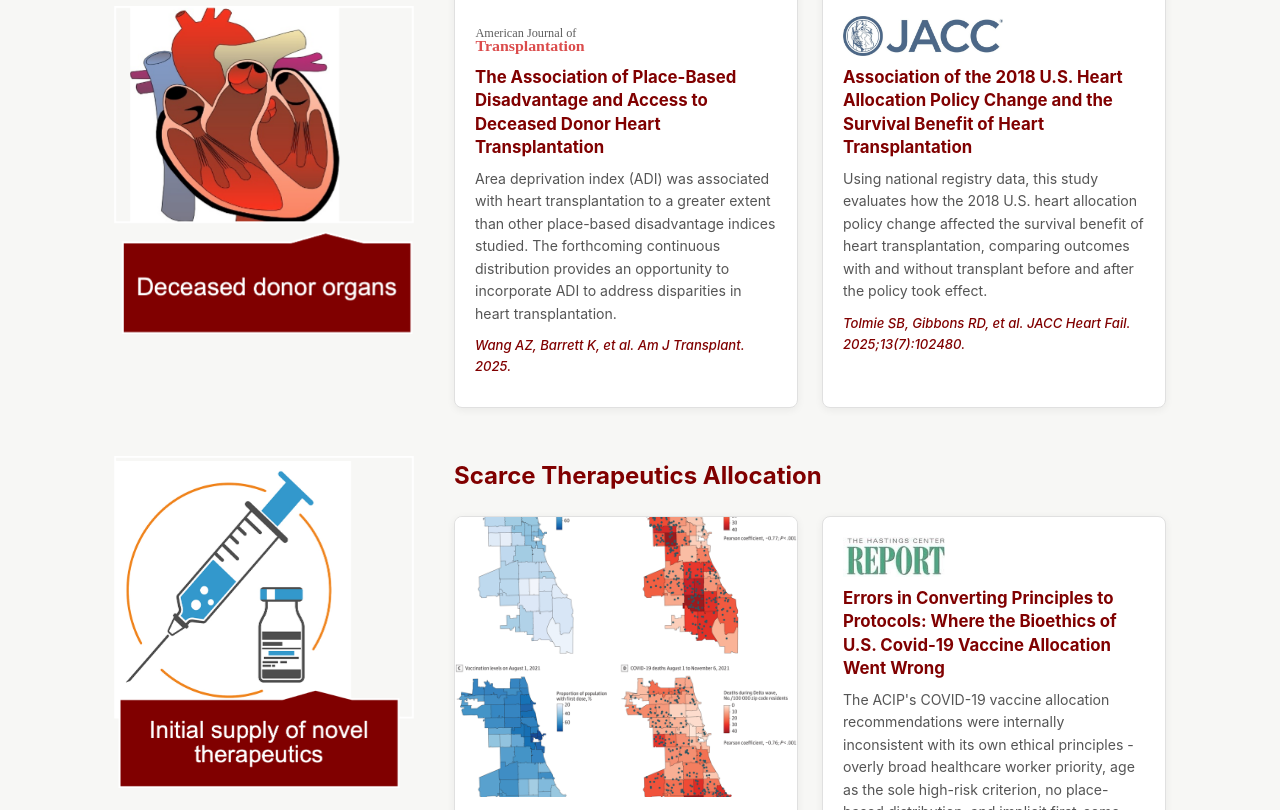
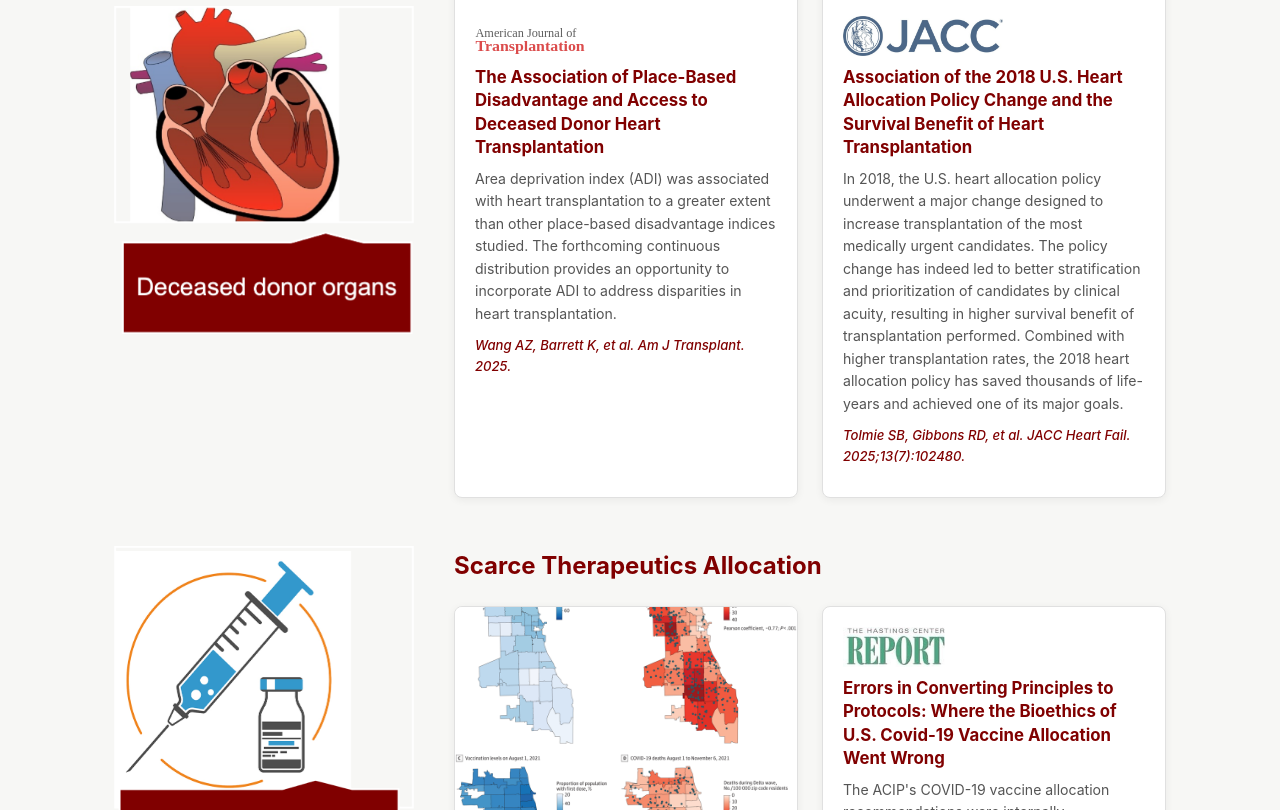
Before and after one commit to Healthcare-Allocation-Lab/healthcare-allocation-lab.github.io, a Jekyll site: the page built from index.html, in a window 1280 px wide and 900 px high, scrolled down 3317 px, cut to the strip 90-900 px from the top of the window. Built offline with Jekyll 4.4.1, drawn with Linux system fonts in a browser that asks for light colours; comment, search, counter and statistics services are not loaded.

Commit message:
Spotlight update - changed Tolmie blurb

```diff
--- a/_data/spotlights.yml
+++ b/_data/spotlights.yml
@@ -87,10 +87,12 @@ spotlights:
   title: Association of the 2018 U.S. Heart Allocation Policy Change and the Survival
     Benefit of Heart Transplantation
   journal_logo: images/journals/JACC_logo.jpg
-  abstract: Using national registry data, this study evaluates how the 2018 U.S. heart
-    allocation policy change affected the survival benefit of heart transplantation,
-    comparing outcomes with and without transplant before and after the policy took
-    effect.
+  abstract: In 2018, the U.S. heart allocation policy underwent a major change designed
+    to increase transplantation of the most medically urgent candidates. The policy
+    change has indeed led to better stratification and prioritization of candidates
+    by clinical acuity, resulting in higher survival benefit of transplantation performed.
+    Combined with higher transplantation rates, the 2018 heart allocation policy has
+    saved thousands of life-years and achieved one of its major goals.
   citation: Tolmie SB, Gibbons RD, et al. JACC Heart Fail. 2025;13(7):102480.
   doi: 10.1016/j.jchf.2025.02.026
 - id: chicago-vaccination-inequity
```
